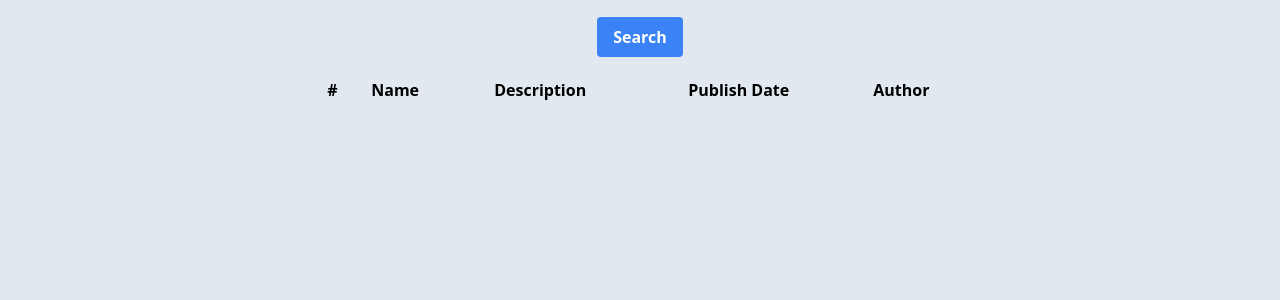
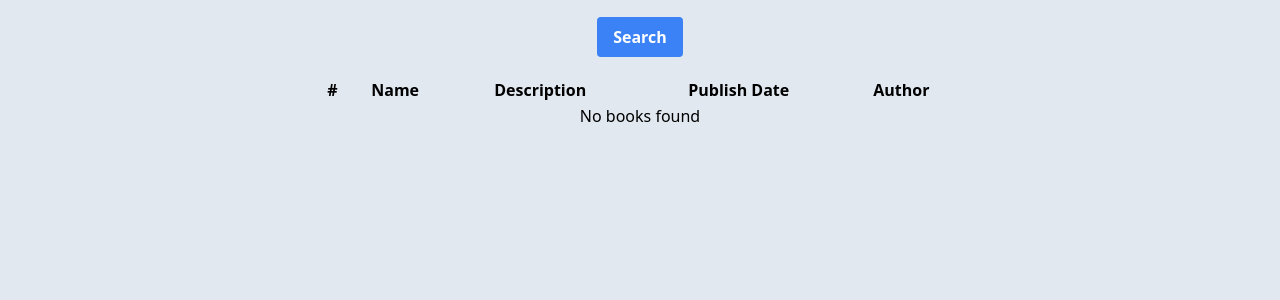
Before and after one commit to jaime7981/django_book_review, a Django app: page /search/ in a window 1280 px wide. Shown: the part 127-427 px from the top of the page. Run offline with Django 4.2, Linux system fonts and the light colour scheme; lists and menus that the app fills with data are empty; some libraries are stand-ins or nearby versions.

Commit message:
add no books found to search

```diff
--- a/book_review/core/templates/search.html
+++ b/book_review/core/templates/search.html
@@ -26,6 +26,7 @@
       </tr>
     </thead>
     <tbody>
+      {% if search_books %}
         {% for book in search_books %}
           <tr>
             <td>{{forloop.counter}}</td>
@@ -35,6 +36,11 @@
             <td class='text-center'>{{book.author}}</td>
           </tr>
         {% endfor %}
+      {% else %}
+        <tr>
+          <td colspan="5" class='text-center'>No books found</td>
+        </tr>
+      {% endif %}
     </tbody>
   </table>
 </div>
```
Lines whose indentation alone changed are shown as unchanged.
